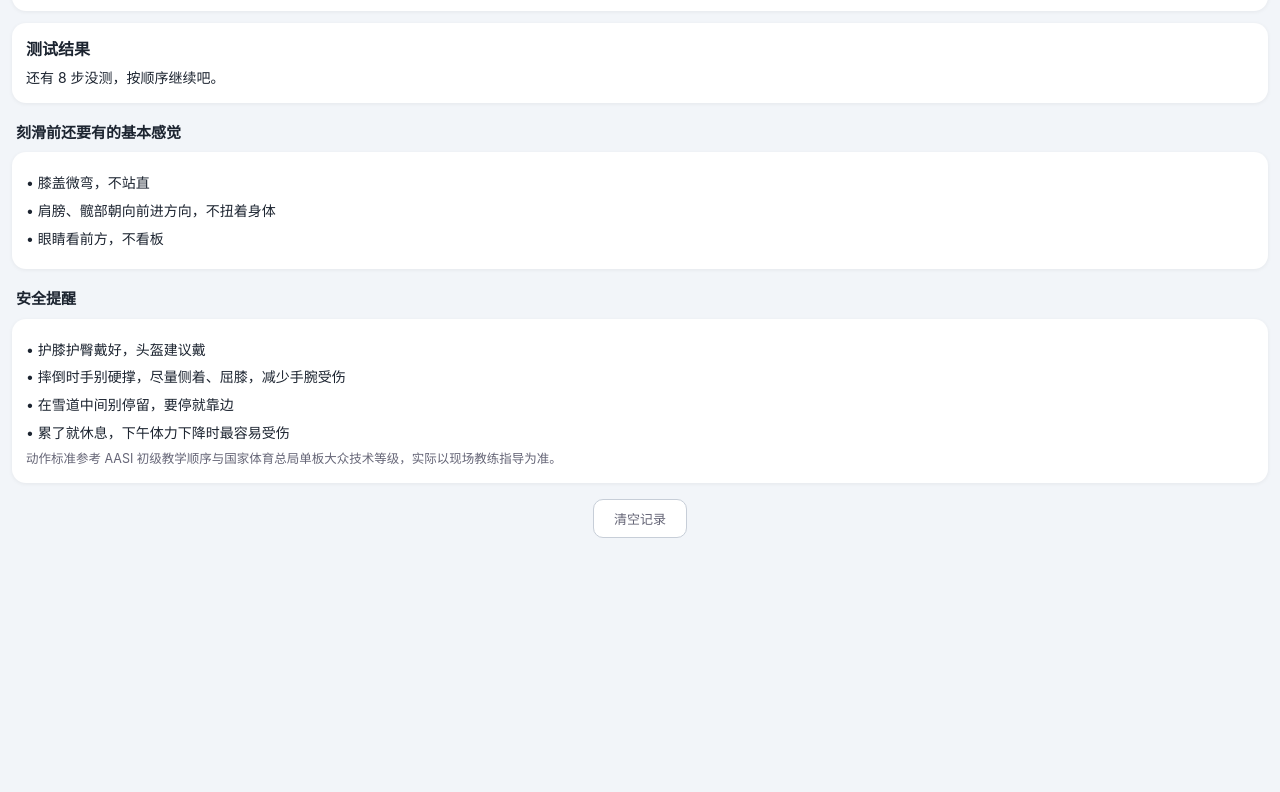
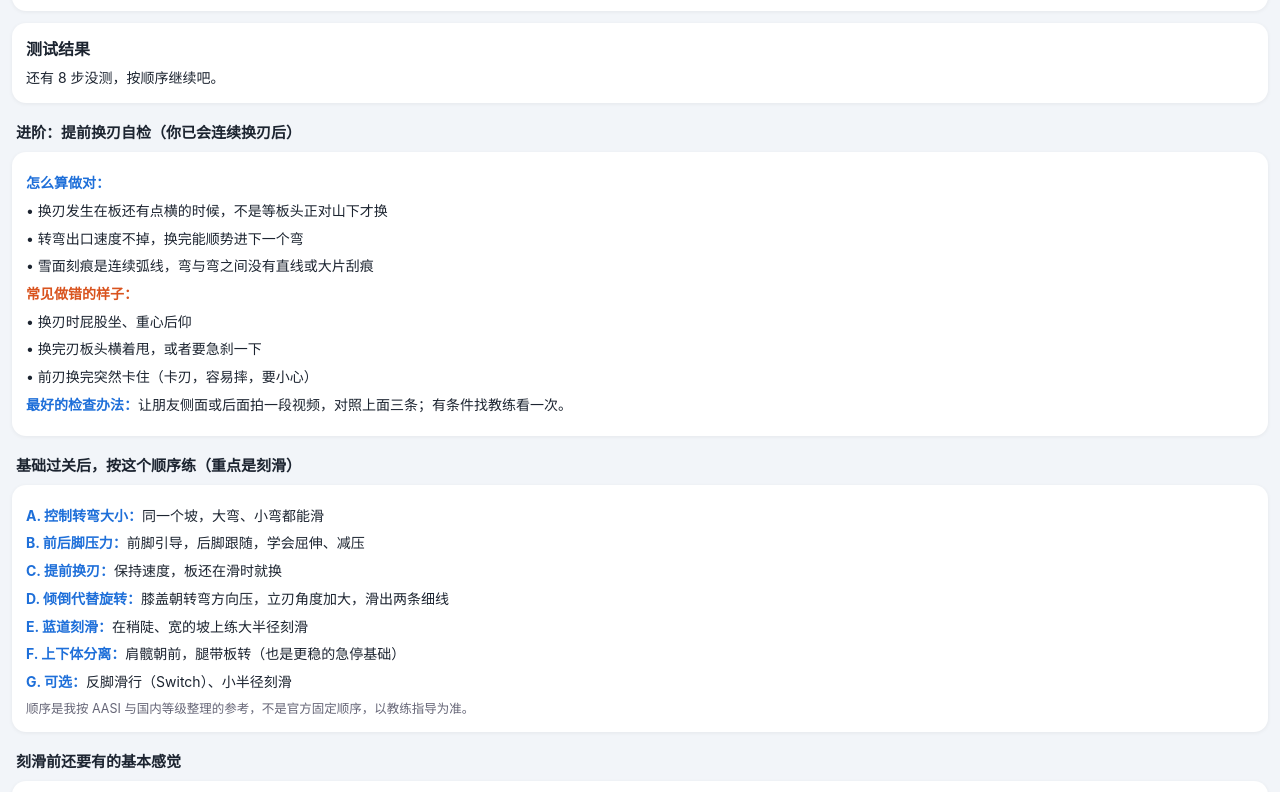
Before and after one commit to zhangzhenliang01-max/ski-checklist, a plain HTML site: page index.html in a window 1280 px wide. Shown: the part 1730-2522 px from the top of the page. Before the commit the page ends 2320 px from the top, so only its background shows below. Drawn offline with Linux system fonts and the light colour scheme.

Commit message:
split edge change, add advanced section
Co-authored-by: Cursor <cursoragent@cursor.com>

```diff
--- a/index.html
+++ b/index.html
@@ -35,7 +35,7 @@ h3{font-size:15px;margin:18px 4px 8px}
 <body>
 <header>
 <h1>🏂 单板刻滑自测清单</h1>
-<p>按 1→8 顺序测，哪步不稳就停在哪步多练，过关再往下</p>
+<p>按 1→8 顺序测（提前换刃放在后面的进阶部分），哪步不稳就停在哪步多练，过关再往下</p>
 </header>
 <div class="wrap">
 <div class="tip">用法：选一条人少的绿道或最缓蓝道，每步测 2~3 次，点「✅ 过关」或「⚠️ 不稳」，记录会保存在本手机。前 7 步都稳了，再去练第 8 步刻滑入门。</div>
@@ -43,6 +43,32 @@ h3{font-size:15px;margin:18px 4px 8px}
 <div id="list"></div>
 
 <div class="sum" id="sum"></div>
+
+
+<h3>进阶：提前换刃自检（你已会连续换刃后）</h3>
+<div class="card">
+<div class="row"><b>怎么算做对：</b></div>
+<div class="row">• 换刃发生在板还有点横的时候，不是等板头正对山下才换</div>
+<div class="row">• 转弯出口速度不掉，换完能顺势进下一个弯</div>
+<div class="row">• 雪面刻痕是连续弧线，弯与弯之间没有直线或大片刮痕</div>
+<div class="row fix"><b>常见做错的样子：</b></div>
+<div class="row fix">• 换刃时屁股坐、重心后仰</div>
+<div class="row fix">• 换完刃板头横着甩，或者要急刹一下</div>
+<div class="row fix">• 前刃换完突然卡住（卡刃，容易摔，要小心）</div>
+<div class="row"><b>最好的检查办法：</b>让朋友侧面或后面拍一段视频，对照上面三条；有条件找教练看一次。</div>
+</div>
+
+<h3>基础过关后，按这个顺序练（重点是刻滑）</h3>
+<div class="card">
+<div class="row"><b>A. 控制转弯大小：</b>同一个坡，大弯、小弯都能滑</div>
+<div class="row"><b>B. 前后脚压力：</b>前脚引导，后脚跟随，学会屈伸、减压</div>
+<div class="row"><b>C. 提前换刃：</b>保持速度，板还在滑时就换</div>
+<div class="row"><b>D. 倾倒代替旋转：</b>膝盖朝转弯方向压，立刃角度加大，滑出两条细线</div>
+<div class="row"><b>E. 蓝道刻滑：</b>在稍陡、宽的坡上练大半径刻滑</div>
+<div class="row"><b>F. 上下体分离：</b>肩髋朝前，腿带板转（也是更稳的急停基础）</div>
+<div class="row"><b>G. 可选：</b>反脚滑行（Switch）、小半径刻滑</div>
+<div class="mini">顺序是我按 AASI 与国内等级整理的参考，不是官方固定顺序，以教练指导为准。</div>
+</div>
 
 <h3>刻滑前还要有的基本感觉</h3>
 <div class="card">
@@ -71,7 +97,7 @@ const STEPS=[
 {t:'J 形转弯（前刃一次、后刃一次）',d:'滑出去后转向山上并停住',ok:'板自然转向山上并停稳',fix:'前脚带头，眼睛、肩膀先转，板跟着转'},
 {t:'连续转弯（S 弯）',d:'绿道或简单蓝道，前后刃连起来',ok:'连续转 5 个以上，速度稳，前后刃都顺',fix:'先去更缓的坡，前后刃交换时不要停顿'},
 {t:'急停',d:'任何时候想停就能停',ok:'3 秒内停住，不靠摔',fix:'板横过来，膝盖弯曲，刃刻进雪里停住'},
-{t:'换刃（含提前换刃）',d:'连续转弯时，转弯快结束、板还在滑时，就提前开始换到另一个刃',ok:'两个弯之间没有“顿一下”或硬直滑段，换刃是顺着滑过去的',fix:'先在缓坡练花环弯（每次多转一点）；眼睛、肩膀先看下一个弯；换刃时微微站起放松，转弯中再压低'},
+{t:'连续换刃',d:'连续转弯时，前后刃换得顺',ok:'两个弯之间没有“顿一下”，速度不掉',fix:'先在缓坡练花环弯（每次多转一点）；眼睛、肩膀先看下一个弯；换刃时微微站起放松，转弯中再压低'},
 {t:'平行刻滑入门（目标）',d:'缓坡上让板刃切雪，而不是整块板侧滑',ok:'雪面留下两条细线，转弯干净，速度可控',fix:'重点是“倾倒”而不是“旋转”：膝盖朝转弯方向压，髋和肩朝前，别甩板'}
 ];
 const KEY='ski_check_v1';
```
